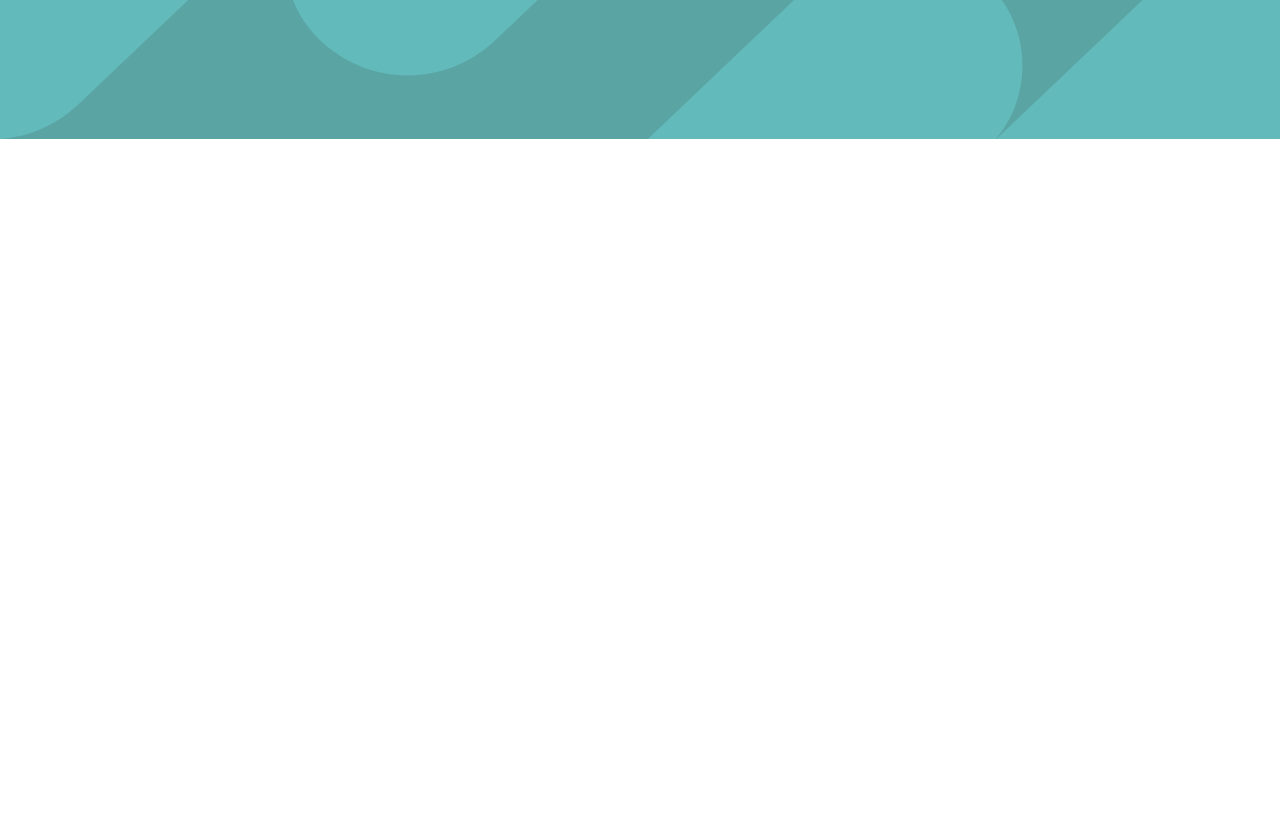
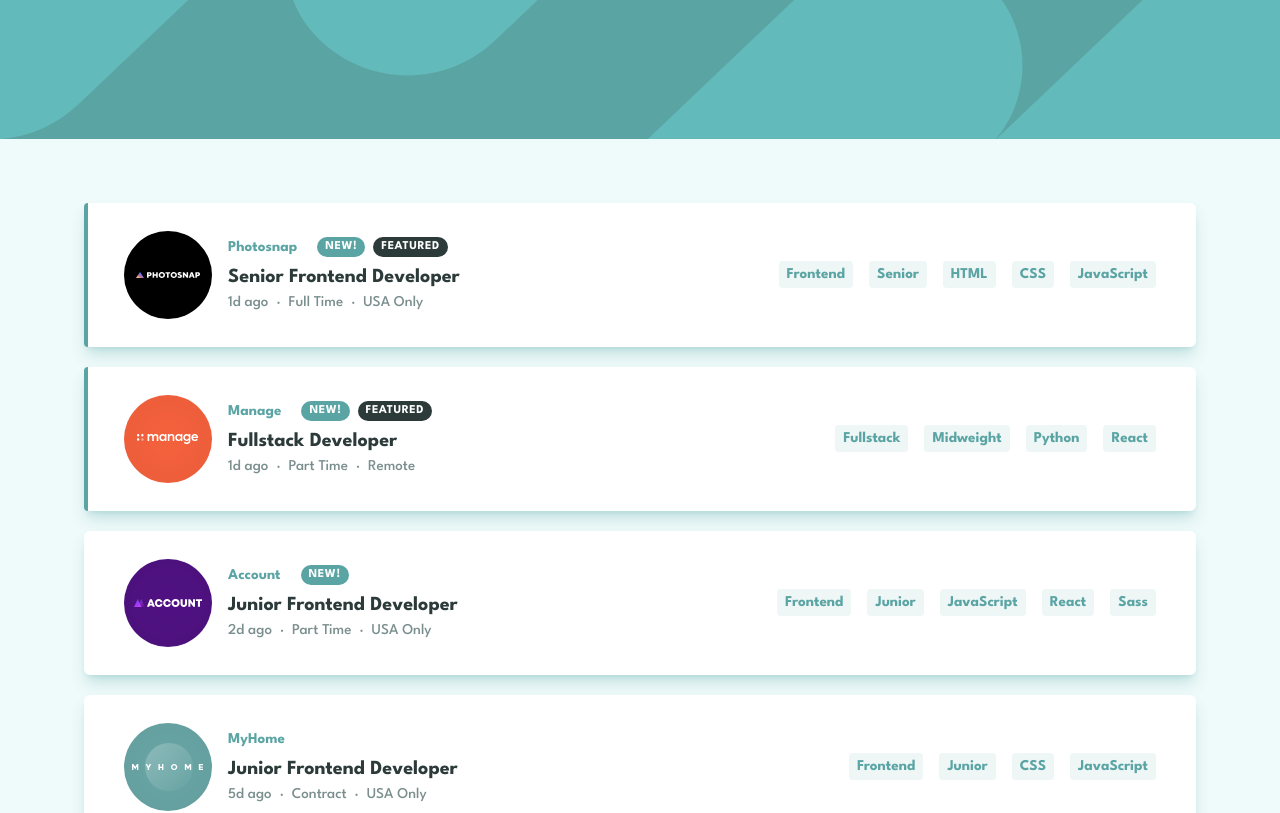
Before and after one commit to FrontendBy-GJ/job-listings-with-filtering, a React (Vite) app: page / in a window 1280 px wide. Shown: the top 813 px of the page. Built offline with nearby package versions, Linux system fonts and the light colour scheme.

Commit message:
feat: add JobContextProvider and Jobs component

```diff
--- a/src/App.jsx
+++ b/src/App.jsx
@@ -1,15 +1,20 @@
 import mobileBG from './assets/bg-header-mobile.svg';
 import desktopBG from './assets/bg-header-desktop.svg';
+import Jobs from './components/Jobs';
+import JobContextProvider from './context/JobContext';
 
 function App() {
   return (
-    <div className="mx-auto min-h-screen max-w-[1440px]">
+    <div className="mx-auto min-h-screen max-w-[1440px] bg-Neutral-Light-Cyan-BG">
       <div className="bg-Primary-Dark-Cyan">
         <picture>
           <source media="(min-width: 640px)" srcSet={desktopBG} />
           <img src={mobileBG} alt="" className="w-full" />
         </picture>
       </div>
+      <JobContextProvider>
+        <Jobs />
+      </JobContextProvider>
     </div>
   );
 }
```
